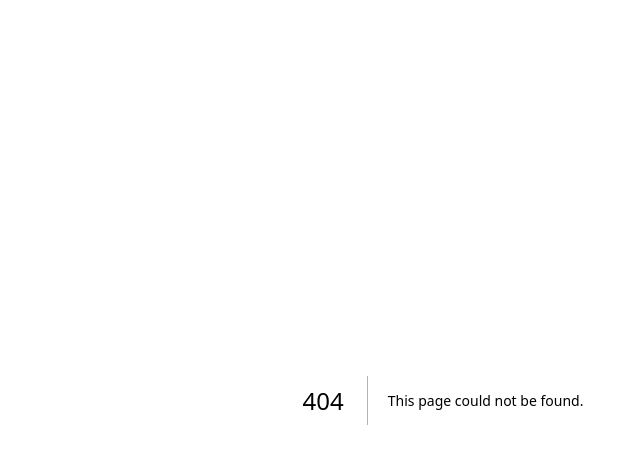
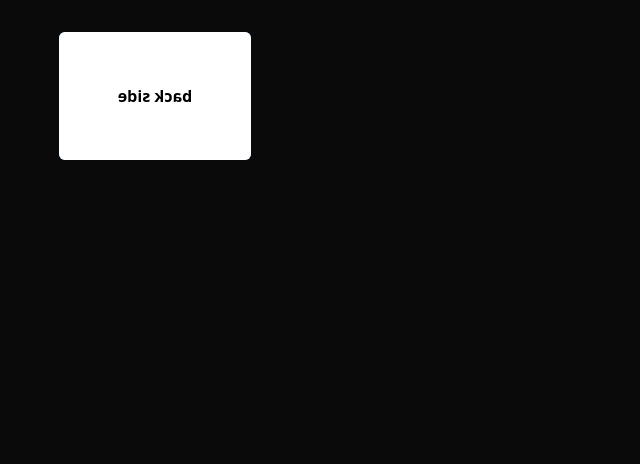
Before and after one commit to shivvyadav/nextjs-motion-animation, a Next.js app: page /variants-animation in a window 1280 px wide. Before the commit this address had no page. Shown: the top 464 px of the page, without its empty margins (197-837 px from the left). Built offline with nearby package versions, Linux system fonts and the light colour scheme.

Commit message:
variants animation in motion

```diff
--- /dev/null
+++ b/src/app/variants-animation/page.tsx
@@ -0,0 +1,83 @@
+"use client";
+import {AnimatePresence} from "motion/react";
+import * as motion from "motion/react-client";
+import {useState} from "react";
+
+const variants = {
+  hidden: {
+    opacity: 0,
+    y: 16,
+    scale: 0.9,
+  },
+  visible: {
+    opacity: 1,
+    y: 0,
+    scale: 1,
+  },
+  exit: {
+    opacity: 0,
+    x: -400,
+  },
+};
+export default function Page() {
+  const [visible, setVisible] = useState(true);
+  return (
+    <div className='h-screen flex flex-col gap-16 px-32 pt-8 max-w-5xl mx-auto bg-neutral-950'>
+      {/* <button
+        onClick={() => setVisible(!visible)}
+        className='bg-white rounded-md border w-fit px-4 py-2 border-neutral-300'>
+        Toggle
+      </button>
+      <AnimatePresence>
+        {visible && (
+          <motion.div
+            key={1}
+            variants={variants}
+            initial='hidden'
+            animate='visible'
+            exit='exit'
+            transition={{
+              duration: 0.4,
+              ease: "easeInOut",
+            }}
+            className='py-2 w-96 px-4 rounded-md bg-yellow-300'>
+            Hello world
+          </motion.div>
+        )}
+      </AnimatePresence> */}
+
+      <FlippedConatiner />
+    </div>
+  );
+}
+
+const FlippedConatiner = () => {
+  const [flipped, setFlipped] = useState(false);
+
+  const boxVariants = {
+    initial: {
+      rotateY: 0,
+    },
+    animate: {
+      rotateY: 180,
+    },
+  };
+
+  return (
+    <motion.div className='perspective-normal' onClick={() => setFlipped(!flipped)}>
+      <motion.div
+        variants={boxVariants}
+        initial='initial'
+        animate={flipped ? "animate" : "initial"}
+        transition={{duration: 0.4, ease: "easeInOut"}}
+        className='w-48 h-32 relative'>
+        <motion.div className='absolute flex items-center justify-center inset-0 bg-blue-400 rounded-md font-bold'>
+          front side
+        </motion.div>
+        <motion.div className='absolute flex items-center justify-center inset-0 bg-white rounded-md font-bold rotate-y-180'>
+          back side
+        </motion.div>
+      </motion.div>
+    </motion.div>
+  );
+};
```
